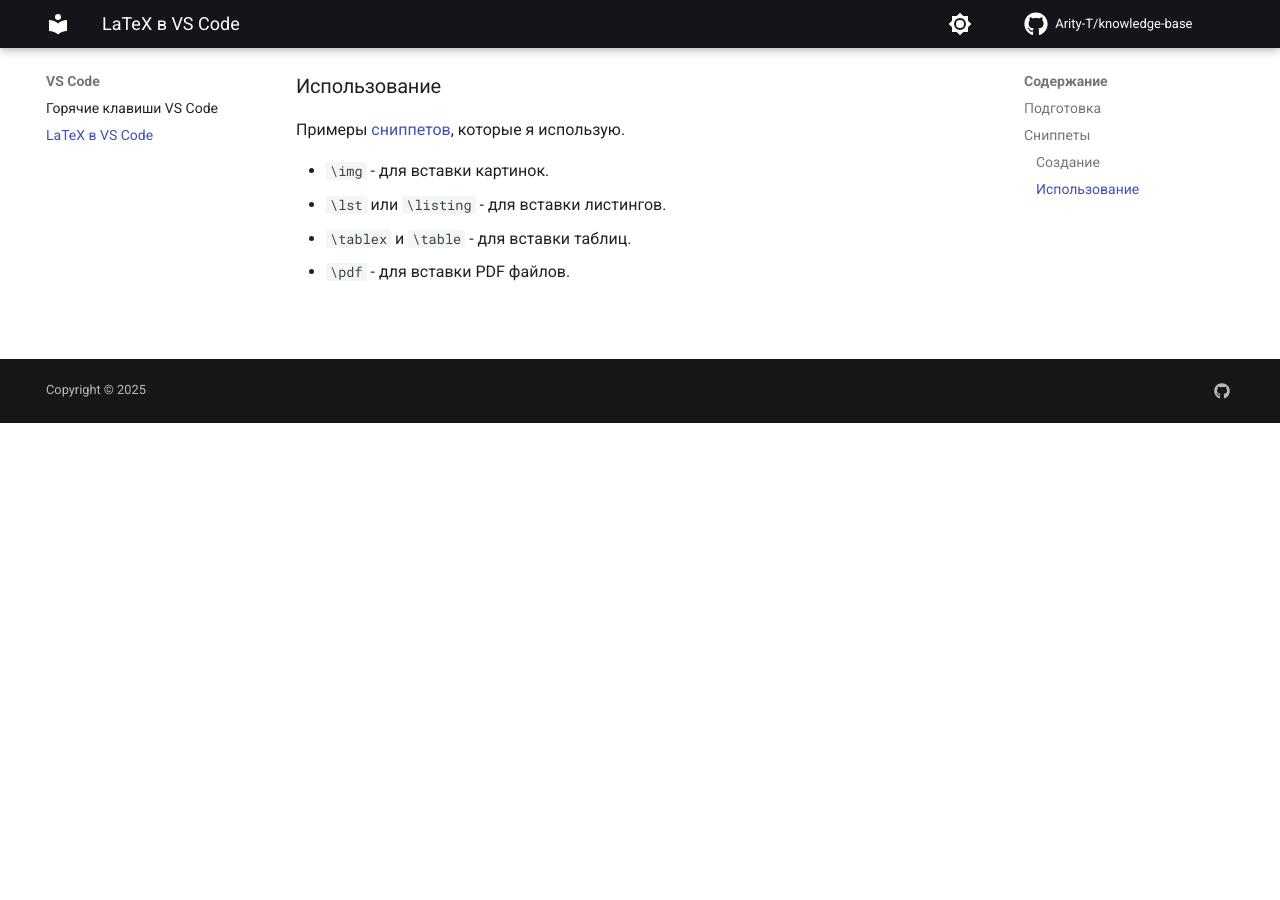
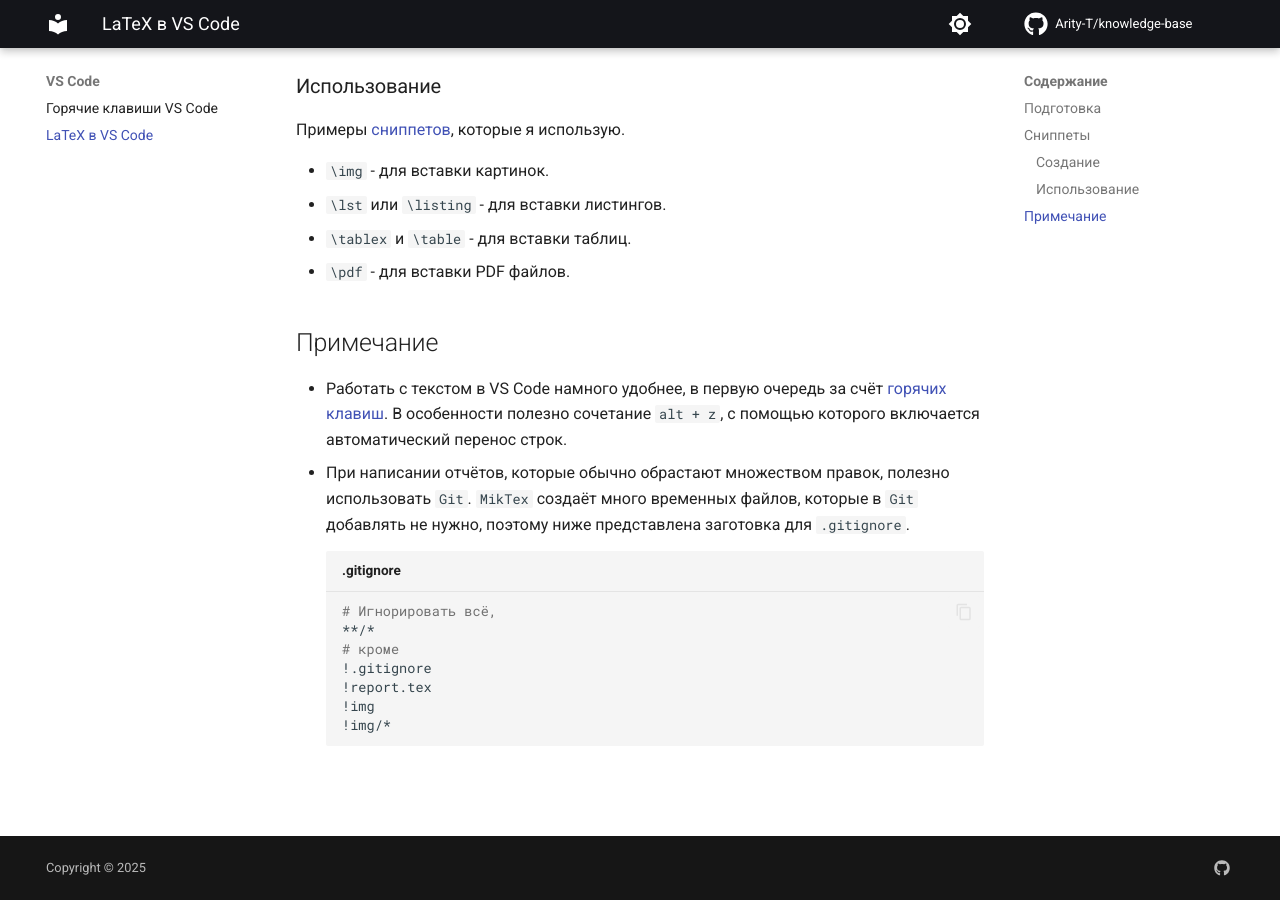
Before and after one commit to Arity-T/knowledge-base, an MkDocs documentation site: the page built from docs/VS-Code/latex.md, in a window 1280 px wide and 900 px high, scrolled down 732 px. Built offline with MkDocs 1.6.1 and Material for MkDocs 9.7.7, drawn with Linux system fonts in a browser that asks for light colours; comment, search, counter and statistics services are not loaded; before the commit the page ends 1155 px from its top, so only the background shows below that.

Commit message:
Примечание к latex

````diff
--- a/docs/VS-Code/latex.md
+++ b/docs/VS-Code/latex.md
@@ -23,3 +23,17 @@
 - `\lst` или `\listing` - для вставки листингов.
 - `\tablex` и `\table` - для вставки таблиц.
 - `\pdf` - для вставки PDF файлов.
+
+## Примечание
+
+- Работать с текстом в VS Code намного удобнее, в первую очередь за счёт [горячих клавиш](hotkeys.md). В особенности полезно сочетание `alt + z`, с помощью которого включается автоматический перенос строк.
+- При написании отчётов, которые обычно обрастают множеством правок, полезно использовать `Git`. `MikTex` создаёт много временных файлов, которые в `Git` добавлять не нужно, поэтому ниже представлена заготовка для `.gitignore`.
+```sh title=".gitignore"
+# Игнорировать всё,
+**/*
+# кроме
+!.gitignore
+!report.tex
+!img
+!img/*
+```
````
